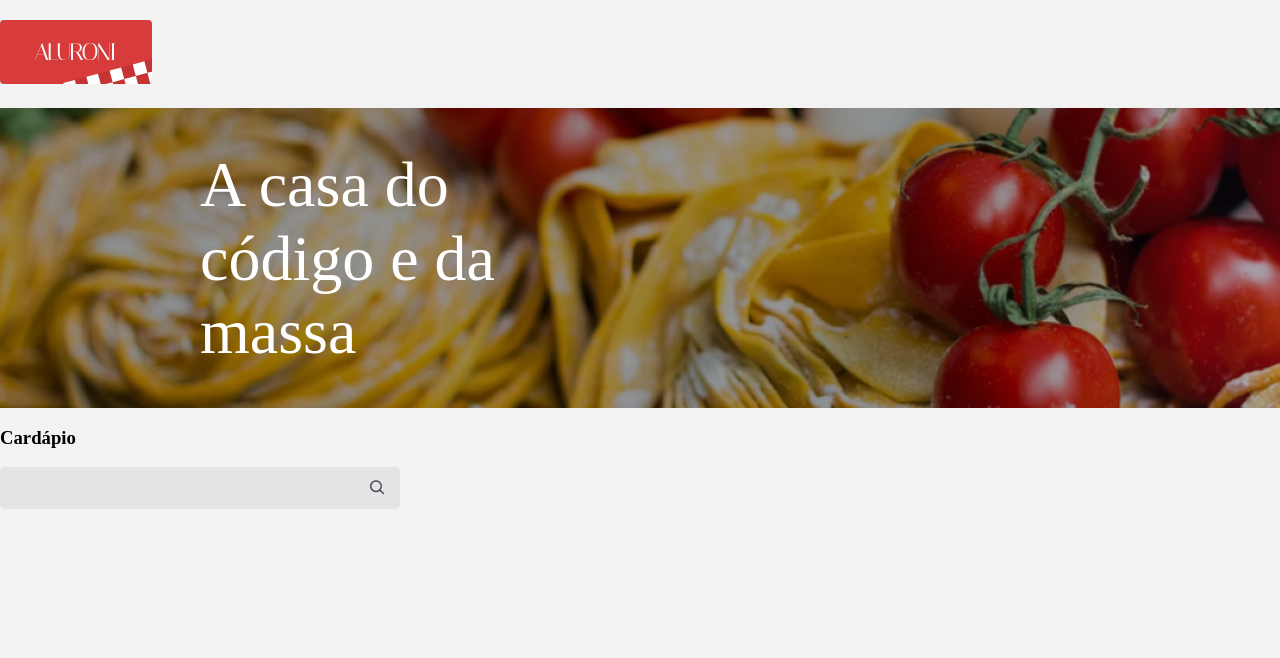
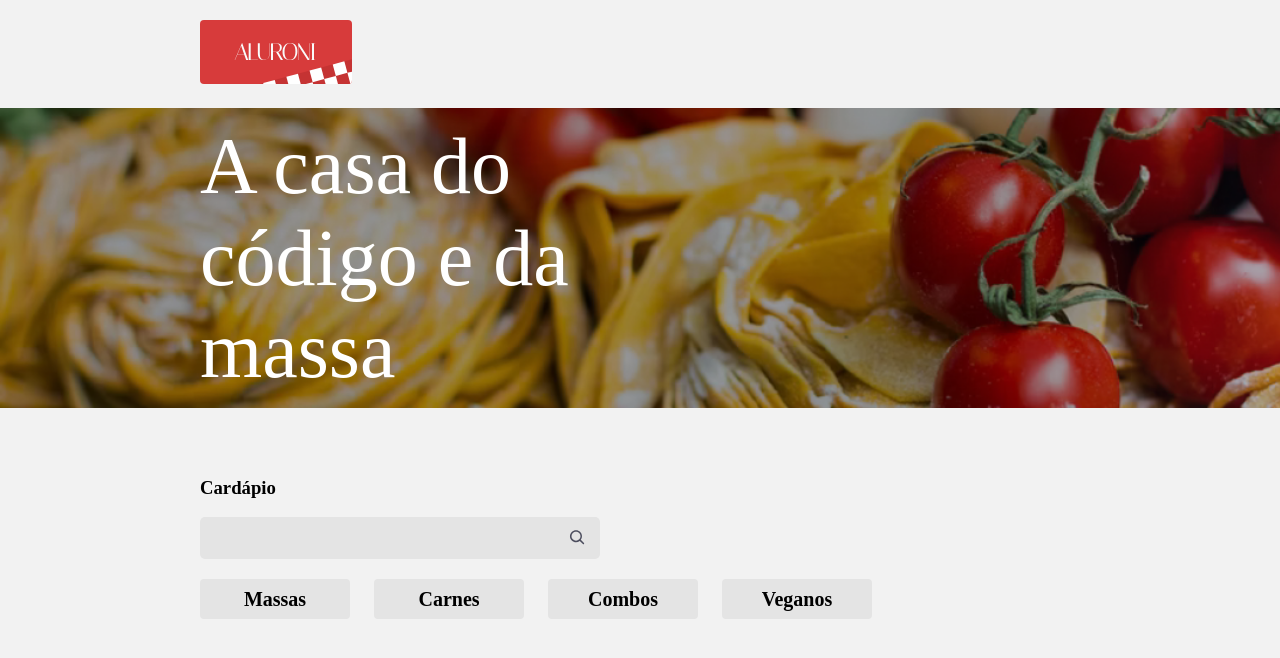
Before and after one commit to lucasdebeterco/aluroni, a React (Vite) app: page / in a window 1280 px wide. Shown: the top 658 px of the page. Built offline with nearby package versions, Linux system fonts and the light colour scheme; a web font is replaced by a local one.

Commit message:
creating filters

```diff
--- a/package.json
+++ b/package.json
@@ -9,6 +9,7 @@
     "preview": "vite preview"
   },
   "dependencies": {
+    "classnames": "^2.3.2",
     "normalize.css": "^8.0.1",
     "react": "^18.2.0",
     "react-dom": "^18.2.0",
--- a/src/pages/Cardapio/Cardapio.module.scss
+++ b/src/pages/Cardapio/Cardapio.module.scss
@@ -1,22 +1,69 @@
 @import "../../styles/variaveis";
+@import "../../styles/breakpoints";
+
+.menu {
+  padding: 20px $padding-horizontal;
+  @media (max-width: $desktop_xsm) {
+    padding: 20px $padding-horizontal-mobile;
+  }
+  @media (min-width: $desktop_xsm) and (max-width: $desktop_sm) {
+    padding: 20px $padding-horizontal-sm;
+  }
+  @media (min-width: $desktop_sm) and (max-width: $desktop_md) {
+    padding: 20px $padding-horizontal-md;
+  }
+}
 
 .header {
   align-items: center;
-  background-image: url('../../assets/cardapio/header.png');
+  background-image: url("../../assets/cardapio/header.png");
   background-size: cover;
   background-repeat: no-repeat;
   display: flex;
   height: 300px;
+  padding: 0 $padding-horizontal;
+  @media (max-width: $desktop_xsm) {
+    padding: 0 $padding-horizontal-mobile;
+  }
+  @media (min-width: $desktop_xsm) and (max-width: $desktop_sm) {
+    padding: 0 $padding-horizontal-sm;
+  }
+  @media (min-width: $desktop_sm) and (max-width: $desktop_md) {
+    padding: 0 $padding-horizontal-md;
+  }
 
   &__text {
-    width: 60%;
-    padding: 0 200px;
     color: white;
-    font-size: 4rem;
+    font-size: 5rem;
     min-width: 400px;
+    width: 40%;
   }
 }
 
-.menu {
-  padding: 20px 0;
+.cardapio {
+  padding: 50px $padding-horizontal;
+  @media (max-width: $desktop_xsm) {
+    padding: 50px $padding-horizontal-mobile;
+  }
+  @media (min-width: $desktop_xsm) and (max-width: $desktop_sm) {
+    padding: 50px $padding-horizontal-sm;
+  }
+  @media (min-width: $desktop_sm) and (max-width: $desktop_md) {
+    padding: 50px $padding-horizontal-md;
+  }
+
+  &__titulo {
+    color: $dark;
+    font-size: 3rem;
+    margin-bottom: 30px;
+  }
+
+  &__filtros {
+    align-items: center;
+    display: flex;
+    flex-wrap: wrap;
+    justify-content: space-between;
+    margin-bottom: 30px;
+    width: 100%;
+  }
 }
--- /dev/null
+++ b/src/pages/Cardapio/Filtros/Filtros.module.scss
@@ -0,0 +1,30 @@
+@import "../../../styles/variaveis";
+
+.filtros {
+  display: flex;
+  gap: 24px;
+  flex-wrap: wrap;
+  margin: 20px 0;
+
+  &__filtro {
+    align-items: center;
+    background-color: $grey;
+    border: none;
+    border-radius: 4px;
+    display: flex;
+    font-size: 1.25rem;
+    font-weight: bold;
+    height: 40px;
+    justify-content: center;
+    width: 150px;
+
+    &--ativo {
+      background-color: $blue;
+      color: white;
+    }
+
+    &:hover {
+      cursor: pointer;
+    }
+  }
+}
--- /dev/null
+++ b/src/pages/Cardapio/Filtros/filtros.json
@@ -0,0 +1,18 @@
+[
+  {
+    "label": "Massas",
+    "id": 1
+  },
+  {
+    "label": "Carnes",
+    "id": 2
+  },
+  {
+    "label": "Combos",
+    "id": 3
+  },
+  {
+    "label": "Veganos",
+    "id": 4
+  }
+]
--- /dev/null
+++ b/src/pages/Cardapio/Filtros/index.tsx
@@ -0,0 +1,30 @@
+import filtros from "./filtros.json";
+import styles from './Filtros.module.scss';
+import React from "react";
+import classNames from 'classnames';
+
+type IOpcao = typeof filtros[0];
+
+interface Props {
+    filtro: number | null;
+    setFiltro: React.Dispatch<React.SetStateAction<number | null>>
+}
+
+export default function Filtros({ filtro, setFiltro }: Props) {
+    function selecionarFiltro(opcao: IOpcao) {
+        if (filtro === opcao.id) return setFiltro(null);
+        return setFiltro(opcao.id);
+    }
+    return (
+        <div className={styles.filtros}>
+            {filtros.map(opcao => (
+                <button className={classNames({
+                    [styles.filtros__filtro]: true,
+                    [styles['filtros__filtro--ativo']]: filtro === opcao.id
+                })} key={opcao.id} onClick={() => selecionarFiltro(opcao)}>
+                    {opcao.label}
+                </button>
+            ))}
+        </div>
+    )
+}
--- a/src/pages/Cardapio/index.tsx
+++ b/src/pages/Cardapio/index.tsx
@@ -2,9 +2,11 @@
 import logo from '../../assets/logo.svg'
 import Buscador from "./Buscador";
 import {useState} from "react";
+import Filtros from "./Filtros";
 
 export default function Cardapio() {
     const [busca, setBusca] = useState("");
+    const [filtro, setFiltro] = useState<number | null>(null);
 
     return (
         <main>
@@ -22,6 +24,9 @@
                 <section className={styles.cardapio}>
                     <h3 className={styles.cardapio__title}>Cardápio</h3>
                     <Buscador busca={busca} setBusca={setBusca} />
+                    <div className={styles.cardapio__filtros}>
+                        <Filtros filtro={filtro} setFiltro={setFiltro} />
+                    </div>
                 </section>
             </div>
         </main>
```
Also changed, not shown: 1 other file (tests, documents, lock files or other folders).
